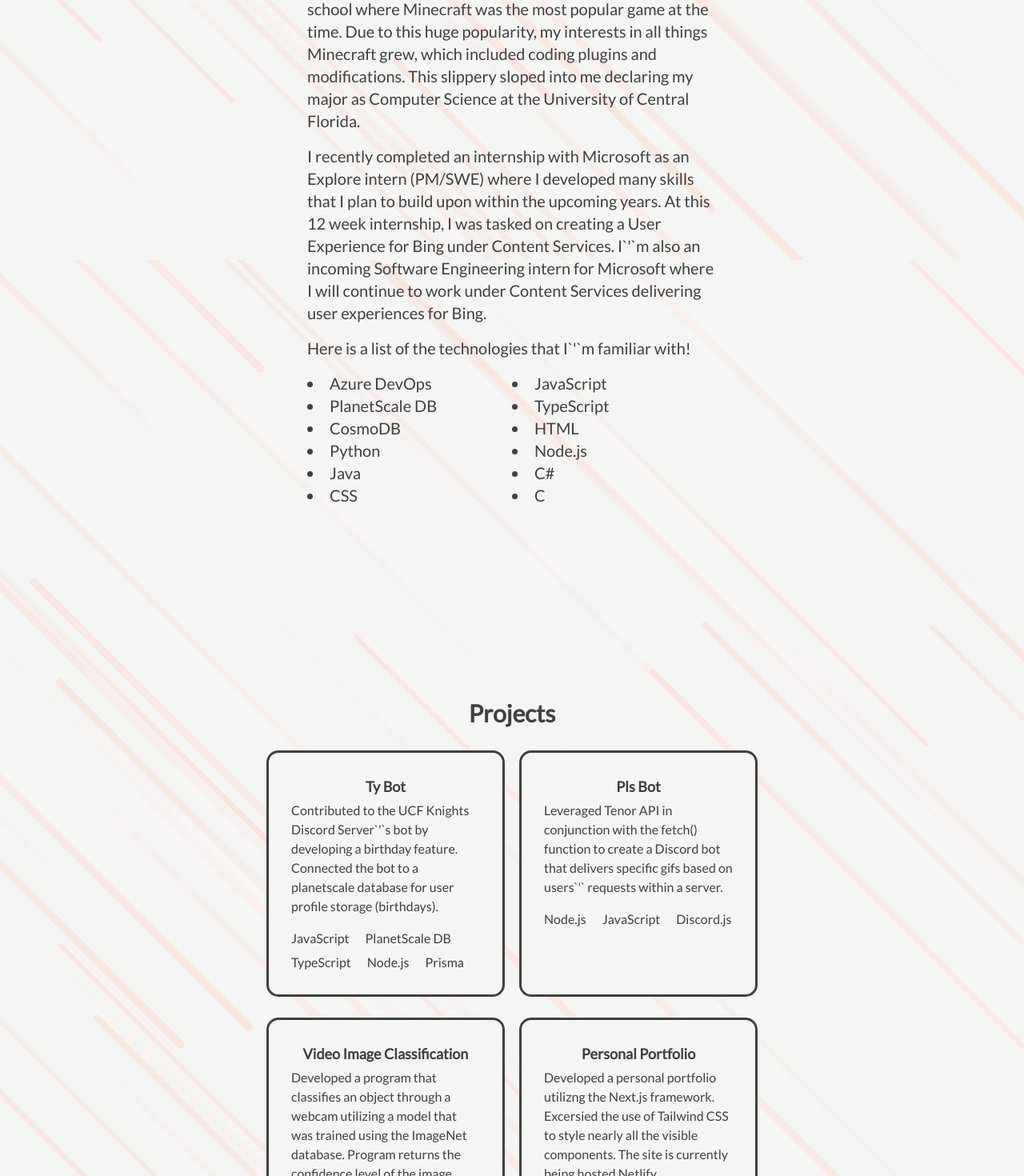
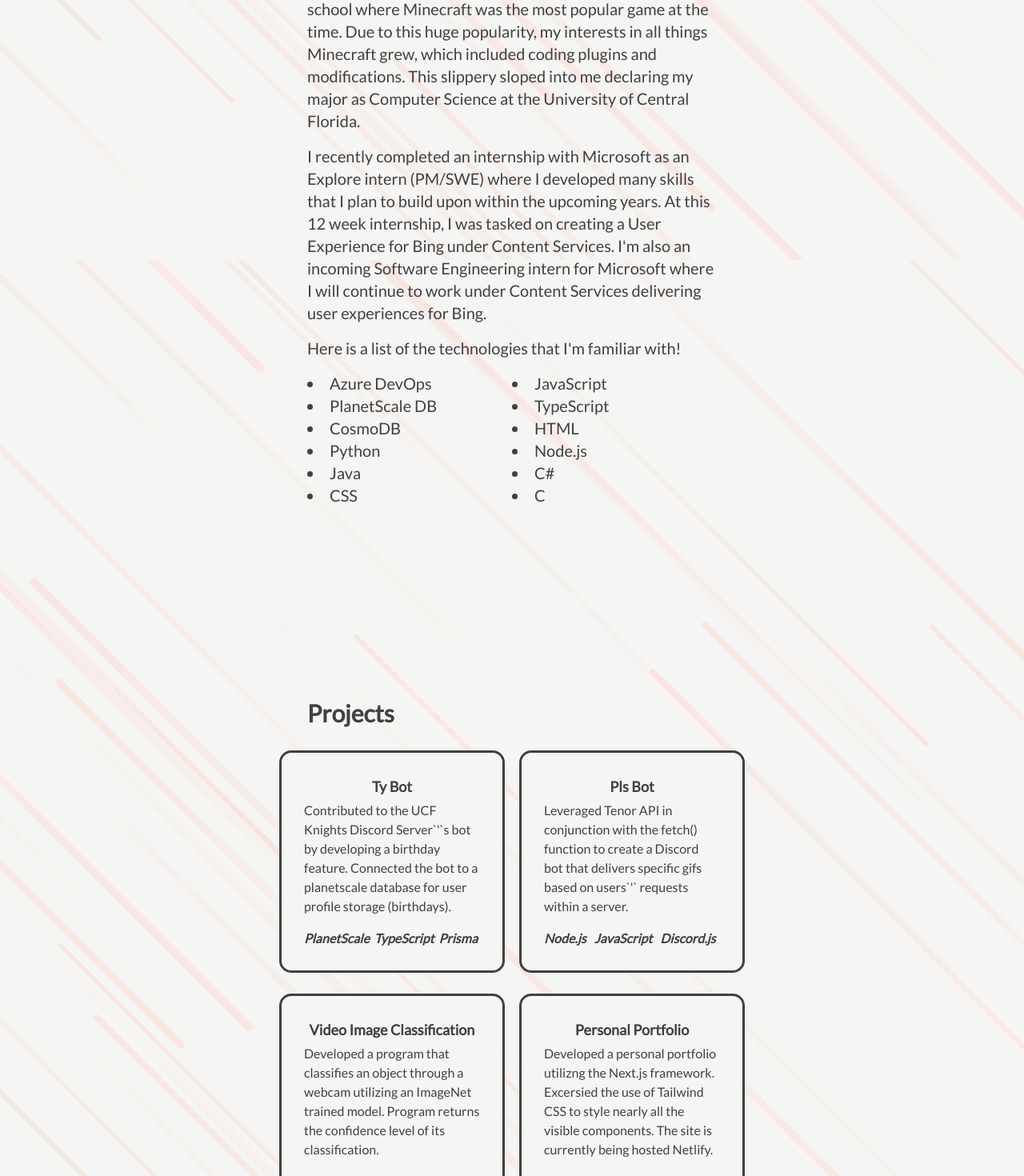
Before and after one commit to almond5/personal-portfolio, a Next.js app: page / in a window 1280 px wide. Shown: the part 1115-2585 px from the top of the page at 80% size. Built offline with nearby package versions, Linux system fonts and the light colour scheme.

Commit message:
Fixed Fonts and Spacing

```diff
--- a/pages/About.tsx
+++ b/pages/About.tsx
@@ -3,8 +3,12 @@
 const About = () => {
   return (
     <div id='about' className='flex-col text-center'>
-      <div className='mx-auto max-w-lg'>
-        <p className='mb-3 text-3xl text-center font-bold'>About Me</p>
+      <div className='mx-auto max-w-sm text-xl text-left xs:max-w-sm sm:max-w-sm
+        md:max-w-sm lg:max-w-md xl:max-w-lg 2xl:max-w-lg'>
+        <p className='mb-3 text-left text-2xl font-semibold xs:text-2xl sm:text-2xl
+          md:text-2xl lg:text-3xl xl:text-3xl'>
+          About Me
+        </p>
         <p className='mb-4 text-xl text-left'>
           Greetings! Here is a litle bit about my programming journey. My
           programming journey started back in middle school where Minecraft was
@@ -17,13 +21,13 @@
           I recently completed an internship with Microsoft as an Explore intern
           (PM/SWE) where I developed many skills that I plan to build upon
           within the upcoming years. At this 12 week internship, I was tasked on
-          creating a User Experience for Bing under Content Services. I`&apos;`m also
-          an incoming Software Engineering intern for Microsoft where I will
-          continue to work under Content Services delivering user experiences
-          for Bing.
+          creating a User Experience for Bing under Content Services. I&apos;m
+          also an incoming Software Engineering intern for Microsoft where I
+          will continue to work under Content Services delivering user
+          experiences for Bing.
         </p>
         <p className='mb-4 text-xl text-left'>
-          Here is a list of the technologies that I`&apos;`m familiar with!
+          Here is a list of the technologies that I&apos;m familiar with!
         </p>
         <ul className='grid grid-cols-2 whitespace-nowrap text-xl text-left'>
           <li className='list-inside list-disc'>Azure DevOps</li>
--- a/pages/Hero.tsx
+++ b/pages/Hero.tsx
@@ -5,10 +5,12 @@
   return (
     <div id='home' className='py-80 flex-col justify-center text-center'>
       <div className='mb-3 text-2xl leading-2;'>Hello, my name is</div>
-      <div className='mb-5 text-5xl font-semibold xs:text-5xl sm:text-6xl md:text-6xl lg:text-6xl xl:text-6xl'>
+      <div className='mb-5 text-5xl font-semibold xs:text-5xl sm:text-5xl md:text-5xl
+        lg:text-6xl xl:text-6xl'>
         Adrian Hossen.
       </div>
-      <div className='mx-auto max-w-md text-md text-left lg:text-xl'>
+      <div className='mx-auto max-w-sm text-xl text-left xs:max-w-sm sm:max-w-sm md:max-w-sm
+        lg:max-w-md xl:max-w-md'>
         I am a software developer with a growth mindset who is always eager to
         learn more. I love programming and sharing my knowledge with others!
         Please contact me with any questions or if you just wish to chat.
@@ -17,7 +19,7 @@
         <Link href='mailto:adrianhossen5@gmail.com'>
           <a
             className='mx-auto rounded-full w-max border border-gray-800 px-6 py-3
-          font-bold transition hover:bg-gray-500 hover:text-gray-800'
+            font-bold transition hover:bg-gray-500 hover:text-gray-800'
           >
             Contact Me
           </a>
--- a/pages/Projects.tsx
+++ b/pages/Projects.tsx
@@ -4,10 +4,12 @@
 const Projects = () => {
   return (
     <div id='projects' className='flex-col text-center py-60'>
-      <div className='mx-auto max-w-lg'>
-        <p className='mb-8 text-3xl text-center font-bold'>Projects</p>
+      <div className='mx-auto max-w-sm text-xl text-left xs:max-w-sm sm:max-w-sm
+        md:max-w-sm lg:max-w-md xl:max-w-lg 2xl:max-w-lg'>
+        <p className='mb-8 text-3xl text-left font-bold'>Projects</p>
       </div>
-      <ul className='grid px-52 gap-6 md:grid-cols-2 lg:grid-cols-2'>
+      <ul className='mx-auto max-w-sm xs:max-w-sm sm:max-w-md
+        md:max-w-md lg:max-w-xl xl:max-w-xl 2xl:max-w-xl grid gap-6 md:grid-cols-2 lg:grid-cols-2'>
         <li
           className='outline bg-stone-100
             p-7 transition-transform hover:-translate-y-2 rounded-xl'
@@ -20,11 +22,9 @@
                 developing a birthday feature. Connected the bot to a
                 planetscale database for user profile storage (birthdays).
               </p>
-              <ul className='flex flex-wrap gap-x-5 gap-y-1.5 text-md text-left'>
-                <li className='list-inside'>JavaScript</li>
-                <li className='list-inside'>PlanetScale DB</li>
+              <ul className='flex flex-wrap gap-x-1.5 gap-y-1.5 text-md text-left italic font-semibold'>
+                <li className='list-inside'>PlanetScale</li>
                 <li className='list-inside'>TypeScript</li>
-                <li className='list-inside'>Node.js</li>
                 <li className='list-inside'>Prisma</li>
               </ul>
             </a>
@@ -42,7 +42,7 @@
                 create a Discord bot that delivers specific gifs based on users`&apos;`
                 requests within a server.
               </p>
-              <ul className='flex flex-wrap gap-x-5 gap-y-1.5 text-md text-left'>
+              <ul className='flex flex-wrap gap-x-2.5 gap-y-1.5 text-md text-left italic font-semibold'>
                 <li className='list-inside'>Node.js</li>
                 <li className='list-inside'>JavaScript</li>
                 <li className='list-inside'>Discord.js</li>
@@ -62,11 +62,10 @@
                 </div>
                 <p className='mb-4 text-md text-left'>
                   Developed a program that classifies an object through a webcam
-                  utilizing a model that was trained using the ImageNet
-                  database. Program returns the confidence level of the image
-                  classification.
+                  utilizing an ImageNet trained model. Program returns the confidence
+                  level of its classification.
                 </p>
-                <ul className='flex flex-wrap gap-x-5 gap-y-1.5 text-md text-left'>
+                <ul className='flex flex-wrap gap-x-4 gap-y-1.5 text-md text-left italic font-semibold'>
                   <li className='list-inside'>HTML</li>
                   <li className='list-inside'>JavaScript</li>
                   <li className='list-inside'>ImageNet</li>
@@ -89,10 +88,10 @@
                   visible components. The site is currently being hosted
                   Netlify.
                 </p>
-                <ul className='flex flex-wrap gap-x-5 gap-y-1.5 text-md text-left'>
+                <ul className='flex flex-wrap gap-x-4 gap-y-1.5 text-md text-left italic font-semibold'>
                   <li className='list-inside'>Next.js</li>
                   <li className='list-inside'>TypeScript</li>
-                  <li className='list-inside'>Tailwind CSS</li>
+                  <li className='list-inside'>Tailwind</li>
                 </ul>
               </a>
             </Link>
```
